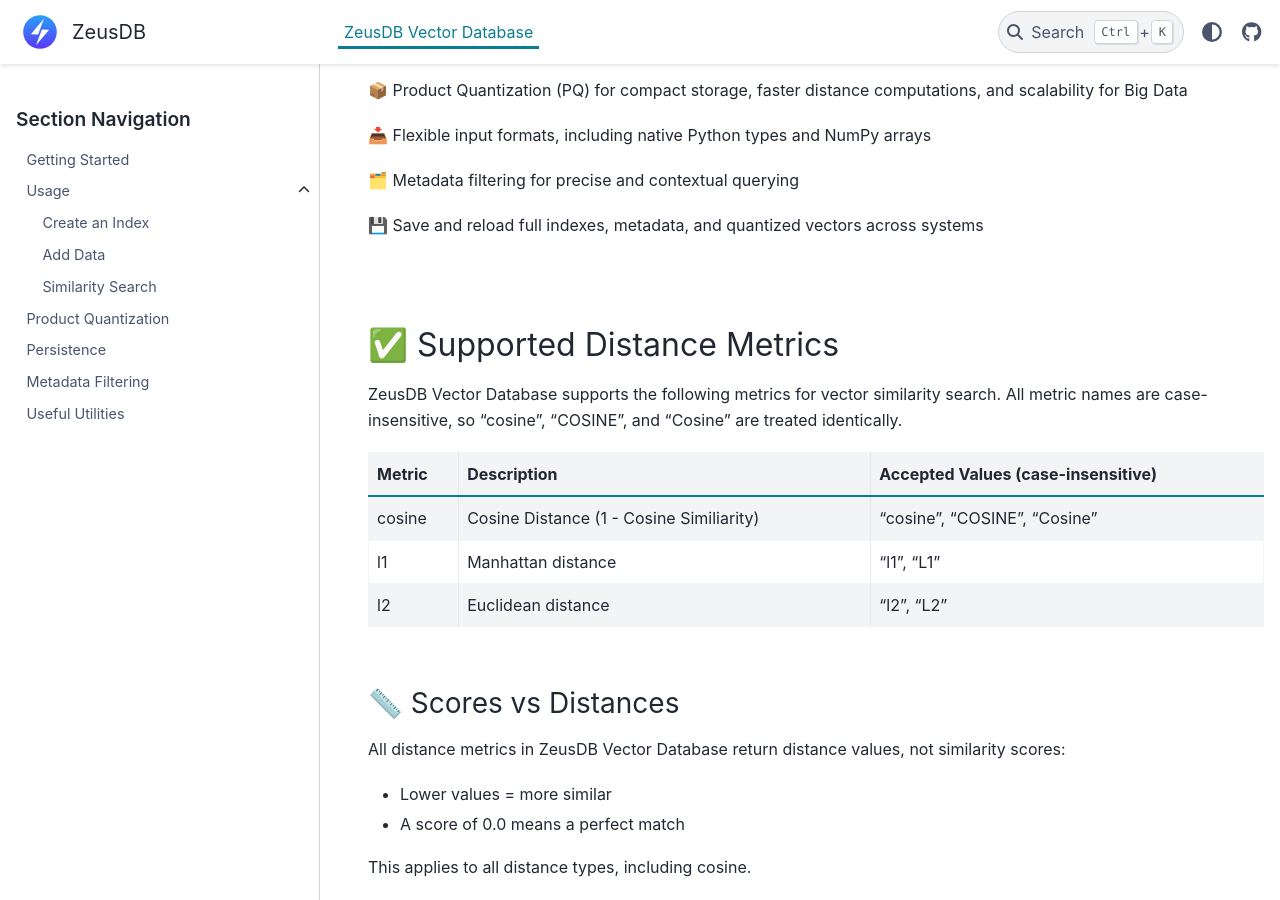
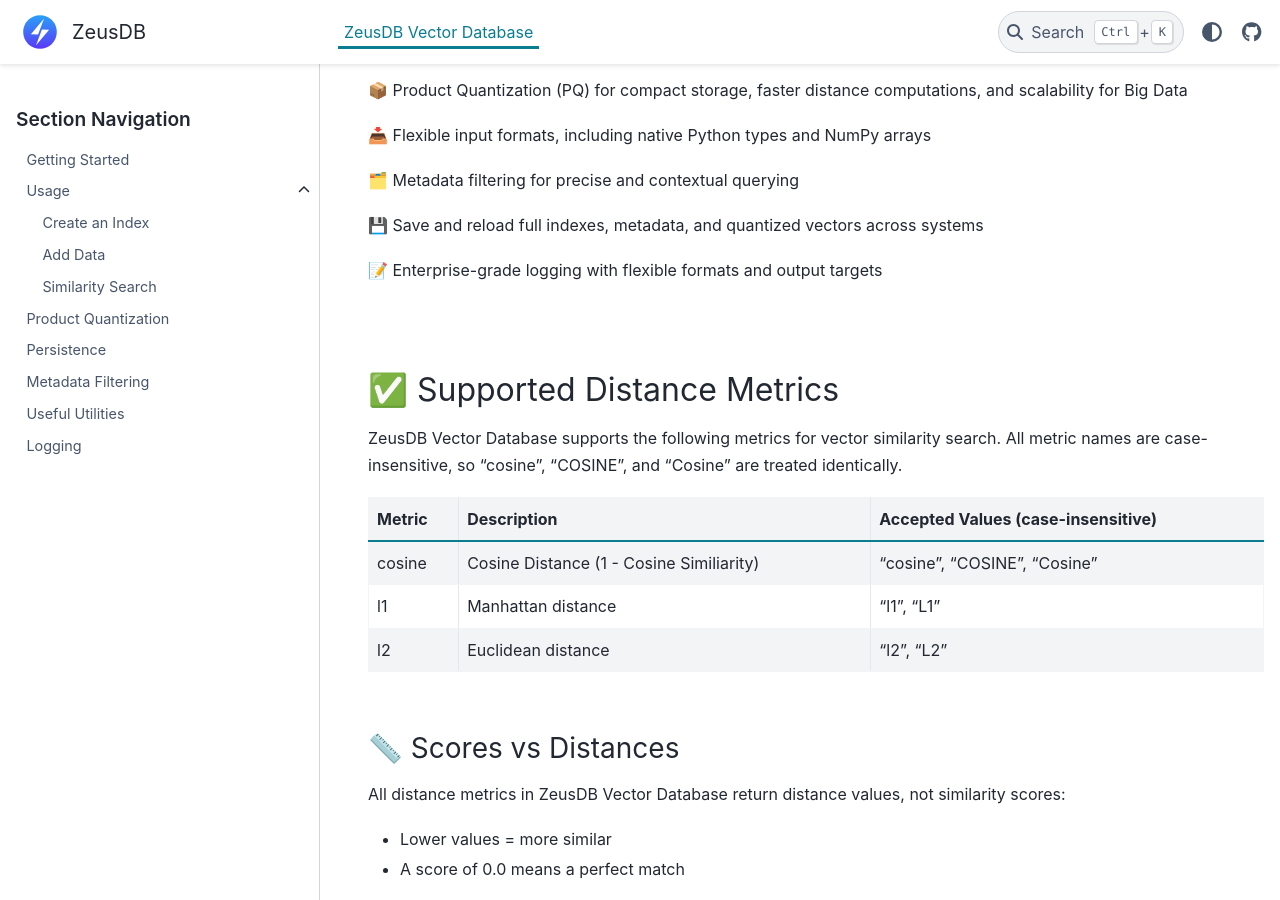
Before and after one commit to ZeusDB/zeusdb, a Sphinx documentation site: the page built from docs/source/vector_database/index.md, in a window 1280 px wide and 900 px high, scrolled down 683 px. Built offline with Sphinx 7.4.7 and the PyData theme 0.15.4, drawn with Linux system fonts in a browser that asks for light colours.

Commit message:
Add: logging guide page to documentation

```diff
--- a/docs/source/vector_database/index.md
+++ b/docs/source/vector_database/index.md
@@ -23,6 +23,8 @@
 🗂️ Metadata filtering for precise and contextual querying
 
 💾 Save and reload full indexes, metadata, and quantized vectors across systems
+
+📝 Enterprise-grade logging with flexible formats and output targets
 
 <br/>
 
@@ -62,3 +64,4 @@
 persistence
 metadata_filtering
 utilities
+logging
```
